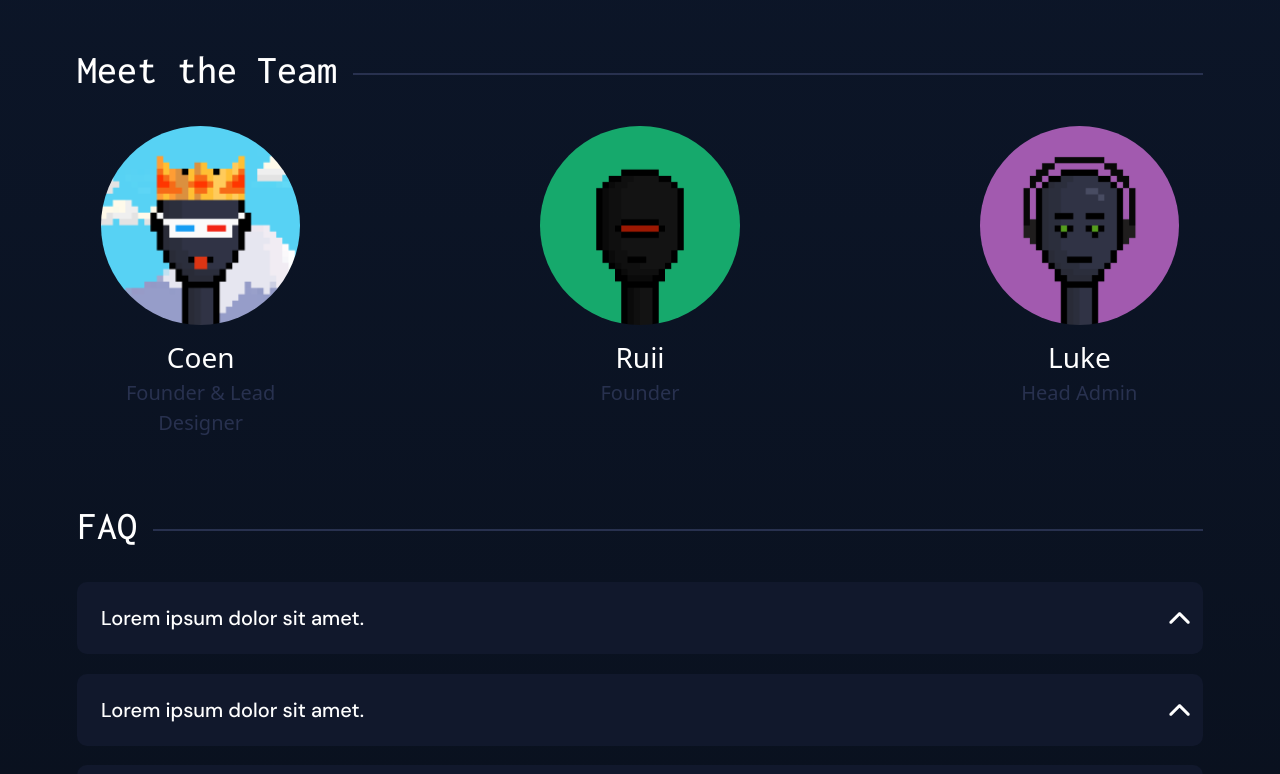
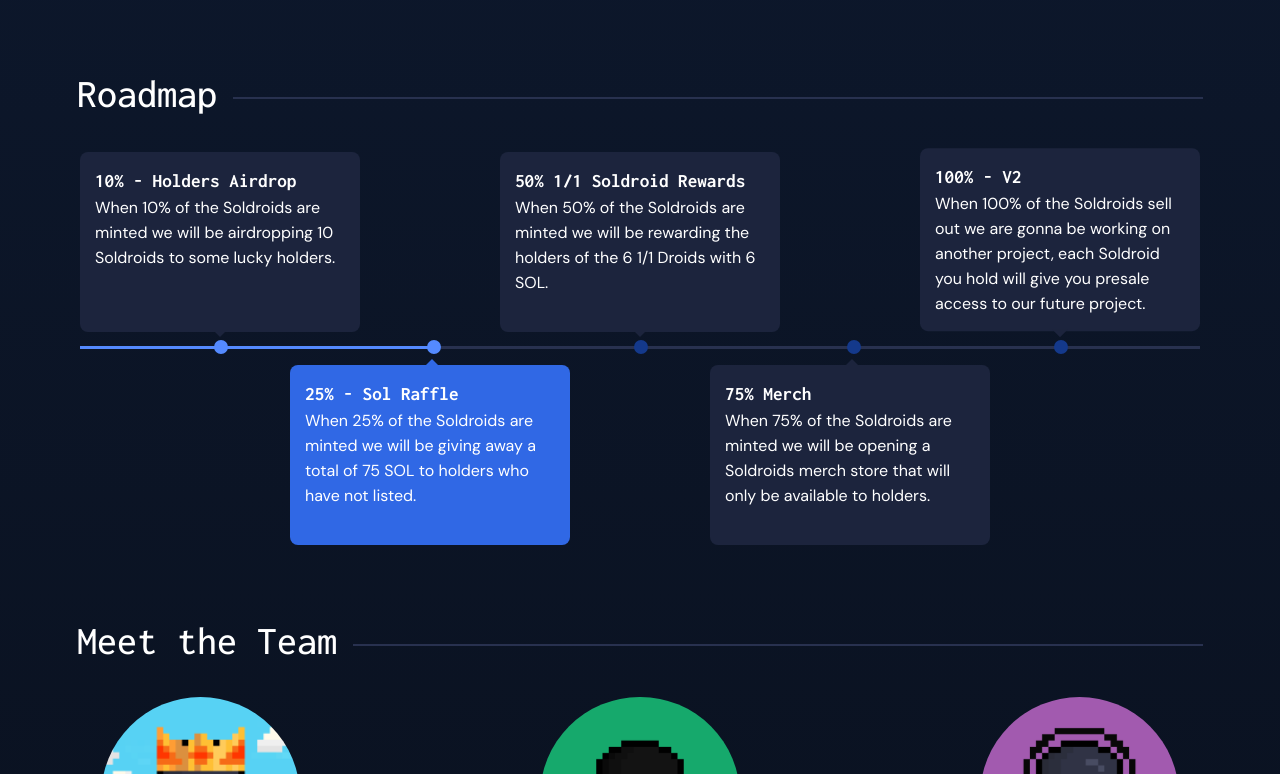
Before and after one commit to sameershaikh55/soldroids, a React (Create React App) app: page / in a window 1280 px wide. Shown: the part 1066-1840 px from the top of the page. Built offline with nearby package versions, Linux system fonts and the light colour scheme; a web font is replaced by a local one.

Commit message:
all done

```diff
--- a/src/components/Faq.jsx
+++ b/src/components/Faq.jsx
@@ -3,7 +3,7 @@ import Accordion from "./Accordion";
 
 const Faq = () => {
 	return (
-		<div id="faq" className="team_container pt-5">
+		<div id="faq" className="">
 			<div className="page_container">
 				<div className="container-fluid">
 					<div className="row">
--- a/src/components/Header.jsx
+++ b/src/components/Header.jsx
@@ -114,6 +114,7 @@ const Header = ({ isOpen, ClickEvent }) => {
 													smooth={true}
 													duration={300}
 													spy={true}
+													offset={-110}
 													className="ms-4 f18"
 												>
 													FAQ
--- a/src/components/Roadmap.jsx
+++ b/src/components/Roadmap.jsx
@@ -29,7 +29,9 @@ const Roadmap = () => {
 			<div className="page_container">
 				<div className="container-fluid">
 					<div className="row">
-						<div className="col-12">
+						<div className="col-11 col-md-12 mx-auto">
+							<div className="row">
+								<div className="col-12"></div>
 								<div className="d-flex align-items-center w-100">
 									<h1 className="me-3 text-white inconsolata">Roadmap</h1>
 									<div className="w-100 line"></div>
@@ -41,8 +43,9 @@ const Roadmap = () => {
 											{data.map((prev, i) => {
 												return (
 													<li>
-													<div>
-														<time>{prev.t}</time> {prev.p}
+														<div className="text-start text-white">
+															<time className="inconsolata">{prev.t}</time>
+															<span className="sans">{prev.p}</span>
 														</div>
 													</li>
 												);
@@ -55,6 +58,7 @@ const Roadmap = () => {
 					</div>
 				</div>
 			</div>
+		</div>
 	);
 };
 
--- a/src/components/Sidebar.jsx
+++ b/src/components/Sidebar.jsx
@@ -11,7 +11,7 @@ const Sidebar = ({ isOpen, ClickEvent }) => {
 				opacity: `${isOpen ? "1" : "0"}`,
 				top: `${isOpen ? "0%" : "-100%"}`,
 			}}
-			className="SideBarContainer"
+			className="SideBarContainer inconsolata"
 		>
 			<ul className="list-unstyled mb-0">
 				<li className="mb-0">
--- a/src/components/Team.jsx
+++ b/src/components/Team.jsx
@@ -23,7 +23,7 @@ const Team = () => {
 	];
 
 	return (
-		<div id="team" className="team_container pt-5">
+		<div id="team" className="team_container pt-5 mb-5">
 			<div className="page_container">
 				<div className="container-fluid">
 					<div className="row">
--- a/src/pages/Home.jsx
+++ b/src/pages/Home.jsx
@@ -21,7 +21,8 @@ const Home = () => {
 			<Hero />
 			<div className="body_container">
 				<About />
-				{/* <Roadmap /> */}
+				<br />
+				<Roadmap />
 				<Team />
 				<Faq />
 				<Footer />
--- a/src/styles/styles.css
+++ b/src/styles/styles.css
@@ -261,7 +261,7 @@ html {
   bottom: 0%;
   color: white;
   font-size: 2.2rem;
-  background-color: #001118;
+  background-color: #091429;
   height: 100vh;
   z-index: 11111;
   display: -webkit-box;
@@ -398,7 +398,7 @@ html {
 }
 
 .footer_container .share img {
-  width: 60px;
+  width: 55px;
 }
 
 .timer_cont {
@@ -439,14 +439,8 @@ html {
   outline: none;
 }
 
-.inner_roadmap body {
-  font: normal 16px/1.5 "Helvetica Neue", sans-serif;
-  background: #456990;
-  color: #fff;
-}
-
 .inner_roadmap .section {
-  background: #f45b69;
+  background: #3068e5;
   padding: 50px 0;
 }
 
@@ -472,17 +466,31 @@ html {
 
 .inner_roadmap .timeline ol {
   font-size: 0;
-  width: 100vw;
-  padding: 250px 0;
+  padding: 220px 0;
   -webkit-transition: all 1s;
   transition: all 1s;
+  text-align: center;
+  overflow-x: auto;
+}
+
+.inner_roadmap .timeline ol::-webkit-scrollbar {
+  height: 8px;
+}
+
+.inner_roadmap .timeline ol::-webkit-scrollbar-track {
+  background: #0a1323;
+}
+
+.inner_roadmap .timeline ol::-webkit-scrollbar-thumb {
+  background: #2372fd;
+  border-radius: 10px;
 }
 
 .inner_roadmap .timeline ol li {
   position: relative;
   display: inline-block;
   list-style-type: none;
-  width: 160px;
+  width: 210px;
   height: 3px;
   background: #28314f;
 }
@@ -491,22 +499,38 @@ html {
   width: 280px;
 }
 
-.inner_roadmap .timeline ol li:not(:first-child) {
-  margin-left: 14px;
-}
-
-.inner_roadmap .timeline ol li:not(:last-child)::after {
+.inner_roadmap .timeline ol li::after {
   content: "";
   position: absolute;
   top: 50%;
-  left: calc(100% + 1px);
+  left: 50%;
+  -webkit-transform: translateX(-50%);
+          transform: translateX(-50%);
   bottom: 0;
   width: 12px;
   height: 12px;
   -webkit-transform: translateY(-50%);
           transform: translateY(-50%);
   border-radius: 50%;
-  background: #f45b69;
+  background: #3068e5;
+  border: 7px solid #548aff;
+}
+
+.inner_roadmap .timeline ol li:last-child:after {
+  content: "";
+  position: absolute;
+  top: 50%;
+  left: 48%;
+  -webkit-transform: translateX(-50%);
+          transform: translateX(-50%);
+  bottom: 0;
+  width: 12px;
+  height: 12px;
+  -webkit-transform: translateY(-50%);
+          transform: translateY(-50%);
+  border-radius: 50%;
+  background: #14398b;
+  border: 7px solid #14398b;
 }
 
 .inner_roadmap .timeline ol li div {
@@ -531,38 +555,43 @@ html {
 }
 
 .inner_roadmap .timeline ol li:nth-child(odd) div {
-  top: -16px;
+  top: -14px;
   -webkit-transform: translateY(-100%);
           transform: translateY(-100%);
+  background: #1c243d;
+  border-radius: 8px;
+  min-height: 180px;
 }
 
 .inner_roadmap .timeline ol li:nth-child(odd) div::before {
-  top: 100%;
+  top: 98.8%;
   left: 50%;
   -webkit-transform: translateX(-50%);
           transform: translateX(-50%);
   border-width: 8px 8px 8px 8px;
-  border-color: white transparent transparent transparent;
+  border-color: #1c243d transparent transparent transparent;
 }
 
 .inner_roadmap .timeline ol li:nth-child(even) div {
   top: calc(100% + 16px);
+  background: #1c243d;
+  border-radius: 8px;
+  min-height: 180px;
 }
 
 .inner_roadmap .timeline ol li:nth-child(even) div::before {
-  top: -8px;
-  -webkit-transform: translateX(-50%);
-          transform: translateX(-50%);
-  left: 50%;
+  top: -14px;
+  -webkit-transform: rotate(270deg);
+          transform: rotate(270deg);
+  left: 48%;
   border-width: 8px 8px 8px 8px;
-  border-color: transparent transparent transparent white;
+  border-color: transparent transparent transparent #1c243d;
 }
 
 .inner_roadmap .timeline time {
   display: block;
   font-size: 1.2rem;
   font-weight: bold;
-  margin-bottom: 8px;
 }
 
 .inner_roadmap .timeline .arrows {
@@ -588,7 +617,124 @@ html {
   height: 45px;
 }
 
+@media screen and (min-width: 599px) {
+  .inner_roadmap .timeline ol li:nth-child(1) {
+    position: relative;
+    display: inline-block;
+    list-style-type: none;
+    width: 210px;
+    height: 3px;
+    background: #548aff;
+  }
+  .inner_roadmap .timeline ol li:nth-child(2) {
+    position: relative;
+    display: inline-block;
+    list-style-type: none;
+    width: 210px;
+    height: 3px;
+    background: -webkit-gradient(linear, left top, right top, color-stop(66%, #548aff), color-stop(46%, #28314f));
+    background: linear-gradient(90deg, #548aff 66%, #28314f 46%);
+  }
+  .inner_roadmap .timeline ol li:nth-child(2) div::before {
+    top: -14px;
+    -webkit-transform: rotate(270deg);
+            transform: rotate(270deg);
+    left: 48%;
+    border-width: 8px 8px 8px 8px;
+    border-color: transparent transparent transparent #3068e5;
+  }
+  .inner_roadmap .timeline ol li:nth-child(1)::after {
+    content: "";
+    position: absolute;
+    top: 50%;
+    left: 64%;
+    -webkit-transform: translateX(-50%);
+            transform: translateX(-50%);
+    bottom: 0;
+    width: 12px;
+    height: 12px;
+    -webkit-transform: translateY(-50%);
+            transform: translateY(-50%);
+    border-radius: 50%;
+    background: #3068e5;
+    opacity: 1;
+    border: 7px solid #548aff;
+  }
+  .inner_roadmap .timeline ol li:nth-child(2) div {
+    top: calc(100% + 16px);
+    background: #1c243d;
+    border-radius: 8px;
+    min-height: 180px;
+    background: #3068e5;
+  }
+  .inner_roadmap .timeline ol li:nth-child(2)::after {
+    content: "";
+    position: absolute;
+    top: 50%;
+    left: 65%;
+    -webkit-transform: translateX(-50%);
+            transform: translateX(-50%);
+    bottom: 0;
+    width: 12px;
+    height: 12px;
+    -webkit-transform: translateY(-50%);
+            transform: translateY(-50%);
+    border-radius: 50%;
+    background: #3068e5;
+    opacity: 1;
+    border: 7px solid #548aff;
+  }
+  .inner_roadmap .timeline ol li:nth-child(3)::after {
+    content: "";
+    position: absolute;
+    top: 50%;
+    left: 64%;
+    -webkit-transform: translateX(-50%);
+            transform: translateX(-50%);
+    bottom: 0;
+    width: 12px;
+    height: 12px;
+    -webkit-transform: translateY(-50%);
+            transform: translateY(-50%);
+    border-radius: 50%;
+    background: #14398b;
+    opacity: 1;
+    border: 7px solid #14398b;
+  }
+  .inner_roadmap .timeline ol li:nth-child(4)::after {
+    content: "";
+    position: absolute;
+    top: 50%;
+    left: 65%;
+    -webkit-transform: translateX(-50%);
+            transform: translateX(-50%);
+    bottom: 0;
+    width: 12px;
+    height: 12px;
+    -webkit-transform: translateY(-50%);
+            transform: translateY(-50%);
+    border-radius: 50%;
+    background: #14398b;
+    opacity: 1;
+    border: 7px solid #14398b;
+  }
+}
+
 @media screen and (max-width: 599px) {
+  .inner_roadmap .timeline ol li:nth-child(even) div {
+    top: calc(100% + 16px);
+    background: #1c243d;
+    border-radius: 8px;
+    min-height: 1px;
+  }
+  .inner_roadmap .timeline ol li:nth-child(odd) div {
+    top: -14px;
+    -webkit-transform: translateY(-100%);
+            transform: translateY(-100%);
+    background: #1c243d;
+    border-radius: 8px;
+    min-height: 1px;
+  }
   .inner_roadmap .timeline ol,
   .inner_roadmap .timeline ol li {
     width: auto;
@@ -610,7 +756,7 @@ html {
     margin-left: auto;
   }
   .inner_roadmap .timeline ol li div {
-    width: 94%;
+    width: 100%;
     height: auto !important;
     margin: 0 auto 25px;
   }
@@ -699,5 +845,9 @@ html {
   .footer_container .share img {
     width: 45px;
   }
+  .f22 {
+    font-size: 1.1rem;
+    line-height: 20px;
+  }
 }
 /*# sourceMappingURL=styles.css.map */
--- a/src/styles/styles.scss
+++ b/src/styles/styles.scss
@@ -263,7 +263,7 @@ html {
 	bottom: 0%;
 	color: white;
 	font-size: 2.2rem;
-	background-color: #001118;
+	background-color: #091429;
 	height: 100vh;
 	z-index: 11111;
 	display: flex;
@@ -395,7 +395,7 @@ html {
 
 	.share {
 		img {
-			width: 60px;
+			width: 55px;
 		}
 	}
 }
@@ -431,17 +431,11 @@ html {
 		outline: none;
 	}
 
-	body {
-		font: normal 16px/1.5 "Helvetica Neue", sans-serif;
-		background: #456990;
-		color: #fff;
-	}
-
 	/* .section SECTION
 –––––––––––––––––––––––––––––––––––––––––––––––––– */
 
 	.section {
-		background: #f45b69;
+		background: #3068e5;
 		padding: 50px 0;
 	}
 
@@ -470,16 +464,28 @@ html {
 
 	.timeline ol {
 		font-size: 0;
-		width: 100vw;
-		padding: 250px 0;
+		padding: 220px 0;
 		transition: all 1s;
+		text-align: center;
+		overflow-x: auto;
+
+		&::-webkit-scrollbar {
+			height: 8px;
+		}
+		&::-webkit-scrollbar-track {
+			background: #0a1323;
+		}
+		&::-webkit-scrollbar-thumb {
+			background: #2372fd;
+			border-radius: 10px;
+		}
 	}
 
 	.timeline ol li {
 		position: relative;
 		display: inline-block;
 		list-style-type: none;
-		width: 160px;
+		width: 210px;
 		height: 3px;
 		background: #28314f;
 	}
@@ -489,20 +495,37 @@ html {
 	}
 
 	.timeline ol li:not(:first-child) {
-		margin-left: 14px;
+		// margin-left: 15px;
 	}
 
-	.timeline ol li:not(:last-child)::after {
+	.timeline ol li::after {
 		content: "";
 		position: absolute;
 		top: 50%;
-		left: calc(100% + 1px);
+		left: 50%;
+		transform: translateX(-50%);
 		bottom: 0;
 		width: 12px;
 		height: 12px;
 		transform: translateY(-50%);
 		border-radius: 50%;
-		background: #f45b69;
+		background: #3068e5;
+		border: 7px solid #548aff;
+	}
+
+	.timeline ol li:last-child:after {
+		content: "";
+		position: absolute;
+		top: 50%;
+		left: 48%;
+		transform: translateX(-50%);
+		bottom: 0;
+		width: 12px;
+		height: 12px;
+		transform: translateY(-50%);
+		border-radius: 50%;
+		background: #14398b;
+		border: 7px solid #14398b;
 	}
 
 	.timeline ol li div {
@@ -527,35 +550,40 @@ html {
 	}
 
 	.timeline ol li:nth-child(odd) div {
-		top: -16px;
+		top: -14px;
 		transform: translateY(-100%);
+		background: #1c243d;
+		border-radius: 8px;
+		min-height: 180px;
 	}
 
 	.timeline ol li:nth-child(odd) div::before {
-		top: 100%;
+		top: 98.8%;
 		left: 50%;
 		transform: translateX(-50%);
 		border-width: 8px 8px 8px 8px;
-		border-color: white transparent transparent transparent;
+		border-color: #1c243d transparent transparent transparent;
 	}
 
 	.timeline ol li:nth-child(even) div {
 		top: calc(100% + 16px);
+		background: #1c243d;
+		border-radius: 8px;
+		min-height: 180px;
 	}
 
 	.timeline ol li:nth-child(even) div::before {
-		top: -8px;
-		transform: translateX(-50%);
-		left: 50%;
+		top: -14px;
+		transform: rotate(270deg);
+		left: 48%;
 		border-width: 8px 8px 8px 8px;
-		border-color: transparent transparent transparent white;
+		border-color: transparent transparent transparent #1c243d;
 	}
 
 	.timeline time {
 		display: block;
 		font-size: 1.2rem;
 		font-weight: bold;
-		margin-bottom: 8px;
 	}
 
 	/* TIMELINE ARROWS
@@ -582,7 +610,121 @@ html {
 
 	/* GENERAL MEDIA QUERIES
 –––––––––––––––––––––––––––––––––––––––––––––––––– */
+	@media screen and (min-width: 599px) {
+		.timeline ol li:nth-child(1) {
+			position: relative;
+			display: inline-block;
+			list-style-type: none;
+			width: 210px;
+			height: 3px;
+			background: #548aff;
+		}
+
+		.timeline ol li:nth-child(2) {
+			position: relative;
+			display: inline-block;
+			list-style-type: none;
+			width: 210px;
+			height: 3px;
+			background: linear-gradient(90deg, #548aff 66%, #28314f 46%);
+		}
+
+		.timeline ol li:nth-child(2) div::before {
+			top: -14px;
+			transform: rotate(270deg);
+			left: 48%;
+			border-width: 8px 8px 8px 8px;
+			border-color: transparent transparent transparent #3068e5;
+		}
+
+		.timeline ol li:nth-child(1)::after {
+			content: "";
+			position: absolute;
+			top: 50%;
+			left: 64%;
+			transform: translateX(-50%);
+			bottom: 0;
+			width: 12px;
+			height: 12px;
+			transform: translateY(-50%);
+			border-radius: 50%;
+			background: #3068e5;
+			opacity: 1;
+			border: 7px solid #548aff;
+		}
+
+		.timeline ol li:nth-child(2) div {
+			top: calc(100% + 16px);
+			background: #1c243d;
+			border-radius: 8px;
+			min-height: 180px;
+			background: #3068e5;
+		}
+
+		.timeline ol li:nth-child(2)::after {
+			content: "";
+			position: absolute;
+			top: 50%;
+			left: 65%;
+			transform: translateX(-50%);
+			bottom: 0;
+			width: 12px;
+			height: 12px;
+			transform: translateY(-50%);
+			border-radius: 50%;
+			background: #3068e5;
+			opacity: 1;
+			border: 7px solid #548aff;
+		}
+
+		.timeline ol li:nth-child(3)::after {
+			content: "";
+			position: absolute;
+			top: 50%;
+			left: 64%;
+			transform: translateX(-50%);
+			bottom: 0;
+			width: 12px;
+			height: 12px;
+			transform: translateY(-50%);
+			border-radius: 50%;
+			background: #14398b;
+			opacity: 1;
+			border: 7px solid #14398b;
+		}
+
+		.timeline ol li:nth-child(4)::after {
+			content: "";
+			position: absolute;
+			top: 50%;
+			left: 65%;
+			transform: translateX(-50%);
+			bottom: 0;
+			width: 12px;
+			height: 12px;
+			transform: translateY(-50%);
+			border-radius: 50%;
+			background: #14398b;
+			opacity: 1;
+			border: 7px solid #14398b;
+		}
+	}
 	@media screen and (max-width: 599px) {
+		.timeline ol li:nth-child(even) div {
+			top: calc(100% + 16px);
+			background: #1c243d;
+			border-radius: 8px;
+			min-height: 1px;
+		}
+
+		.timeline ol li:nth-child(odd) div {
+			top: -14px;
+			transform: translateY(-100%);
+			background: #1c243d;
+			border-radius: 8px;
+			min-height: 1px;
+		}
+
 		.timeline ol,
 		.timeline ol li {
 			width: auto;
@@ -608,7 +750,7 @@ html {
 		}
 
 		.timeline ol li div {
-			width: 94%;
+			width: 100%;
 			height: auto !important;
 			margin: 0 auto 25px;
 		}
@@ -698,5 +840,9 @@ html {
 	.footer_container .share img {
 		width: 45px;
 	}
+	.f22 {
+		font-size: 1.1rem;
+		line-height: 20px;
+	}
 }
 // MEDIA END
```
Also changed, not shown: src/components/Accordion.jsx (+5 -5 lines), 1 other file (tests, documents, lock files or other folders). Lines whose indentation alone changed are shown as unchanged.
